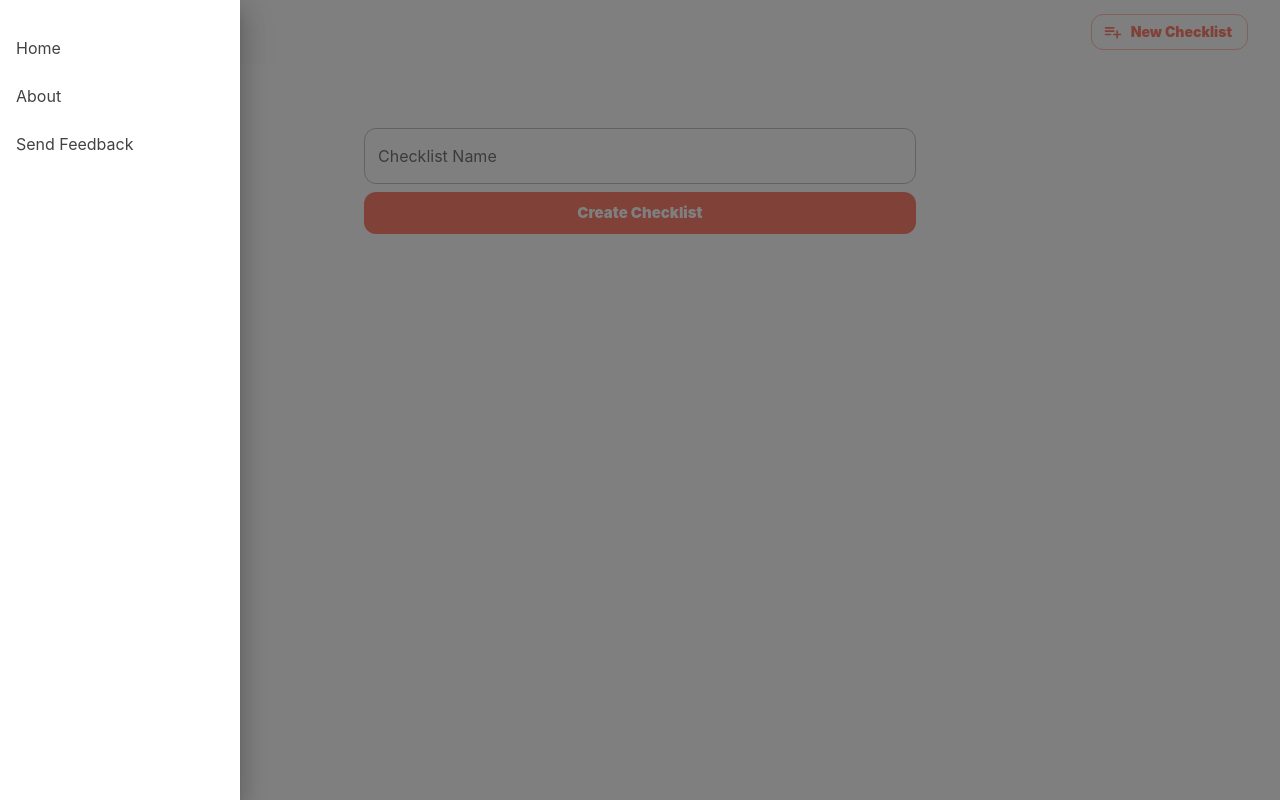
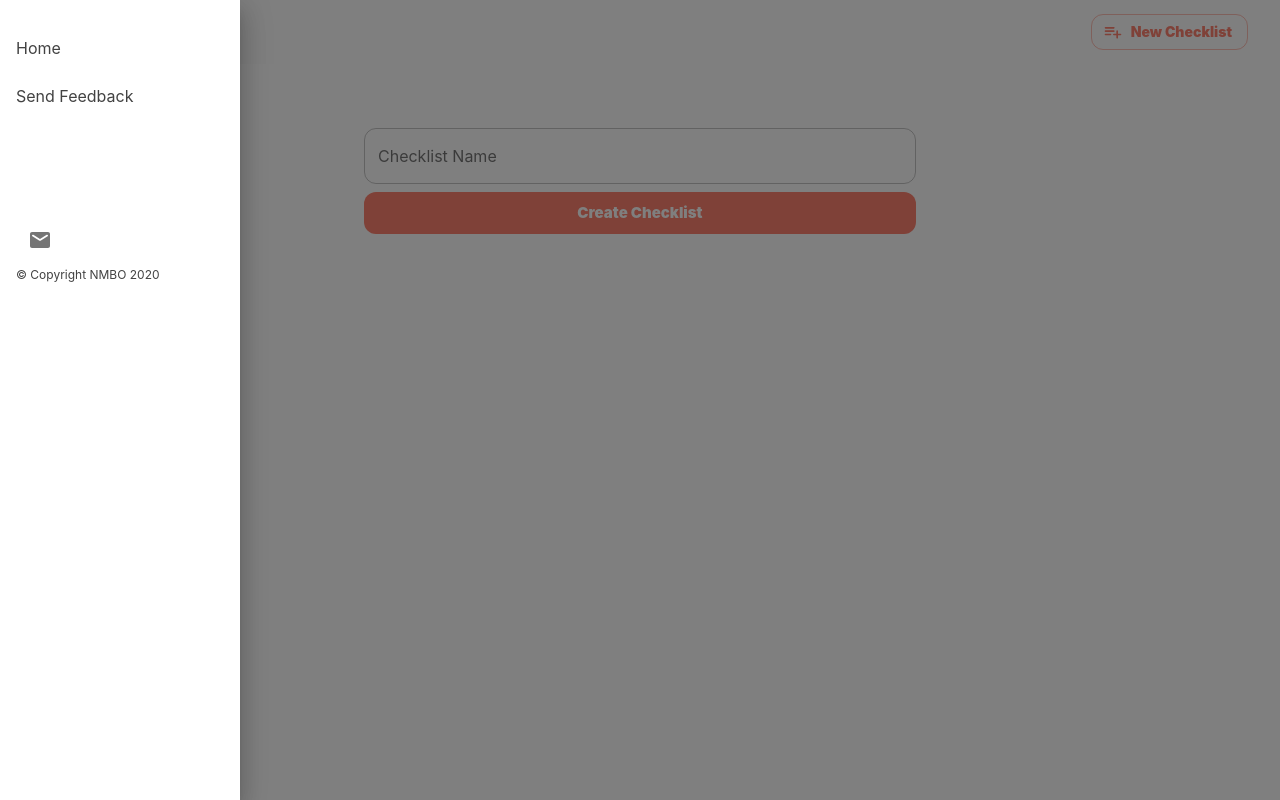
Before and after one commit to kennethlng/nmbo-app, a Next.js app: page / in a window 1280 px wide. Both pictures are taken after a click on the button 36 px from the left and 32 px from the top of the page. Built offline with nearby package versions, Linux system fonts and the light colour scheme; no server answers; grey boxes are pictures that could not be loaded.

Commit message:
Updated Sider with EmailButton, TwitterButton, and copyright

```diff
--- a/src/components/Sider/index.js
+++ b/src/components/Sider/index.js
@@ -7,9 +7,15 @@ import * as SOCIAL from '../../constants/social'
 import List from '@material-ui/core/List';
 import ListItem from '@material-ui/core/ListItem';
 import ListItemText from '@material-ui/core/ListItemText';
+import ListItemIcon from '@material-ui/core/ListItemIcon'
+import HomeRoundedIcon from '@material-ui/icons/HomeRounded';
+import FeedbackRoundedIcon from '@material-ui/icons/FeedbackRounded';
 import { useContext } from 'react';
 import { useRouter } from 'next/router'
 import LogoButton from './LogoButton'
+import Typography from '@material-ui/core/Typography'
+import EmailButton from '../EmailButton'
+import TwitterButton from '../TwitterButton'
 
 const useStyles = makeStyles((theme) => ({
     drawerPaper: {
@@ -30,6 +36,13 @@ const useStyles = makeStyles((theme) => ({
         margin: 'auto',
         marginBottom: theme.spacing(3),
         paddingLeft: theme.spacing(3)
+    },
+    footer: {
+        padding: theme.spacing(2),
+        marginTop: theme.spacing(6)
+    },
+    social: {
+        marginTop: theme.spacing(3)
     }
 }))
 
@@ -45,15 +58,30 @@ export default function Sider() {
             </div>
             <List subheader={<li/>}>
                 <ListItem button onClick={() => router.push(ROUTES.HOME)}>
+                    {/* <ListItemIcon>
+                        <HomeRoundedIcon/>
+                    </ListItemIcon> */}
                     <ListItemText primary="Home"/>
                 </ListItem>
-                <ListItem button onClick={() => router.push(ROUTES.ABOUT)}>
+                {/* <ListItem button onClick={() => router.push(ROUTES.ABOUT)}>
                     <ListItemText primary="About"/>
-                </ListItem>
+                </ListItem> */}
                 <ListItem button onClick={() => window.open(SOCIAL.FEEDBACK, '_blank')}>
+                    {/* <ListItemIcon>
+                        <FeedbackRoundedIcon/>
+                    </ListItemIcon> */}
                     <ListItemText primary="Send Feedback"/>
                 </ListItem>
             </List>
+            <div className={classes.footer}>
+                <div className={classes.social}>
+                    <EmailButton/>
+                    <TwitterButton/>
+                </div>
+                <Typography variant="caption">
+                    © Copyright NMBO 2020
+                </Typography>
+            </div>
         </div>
     )
 
```
